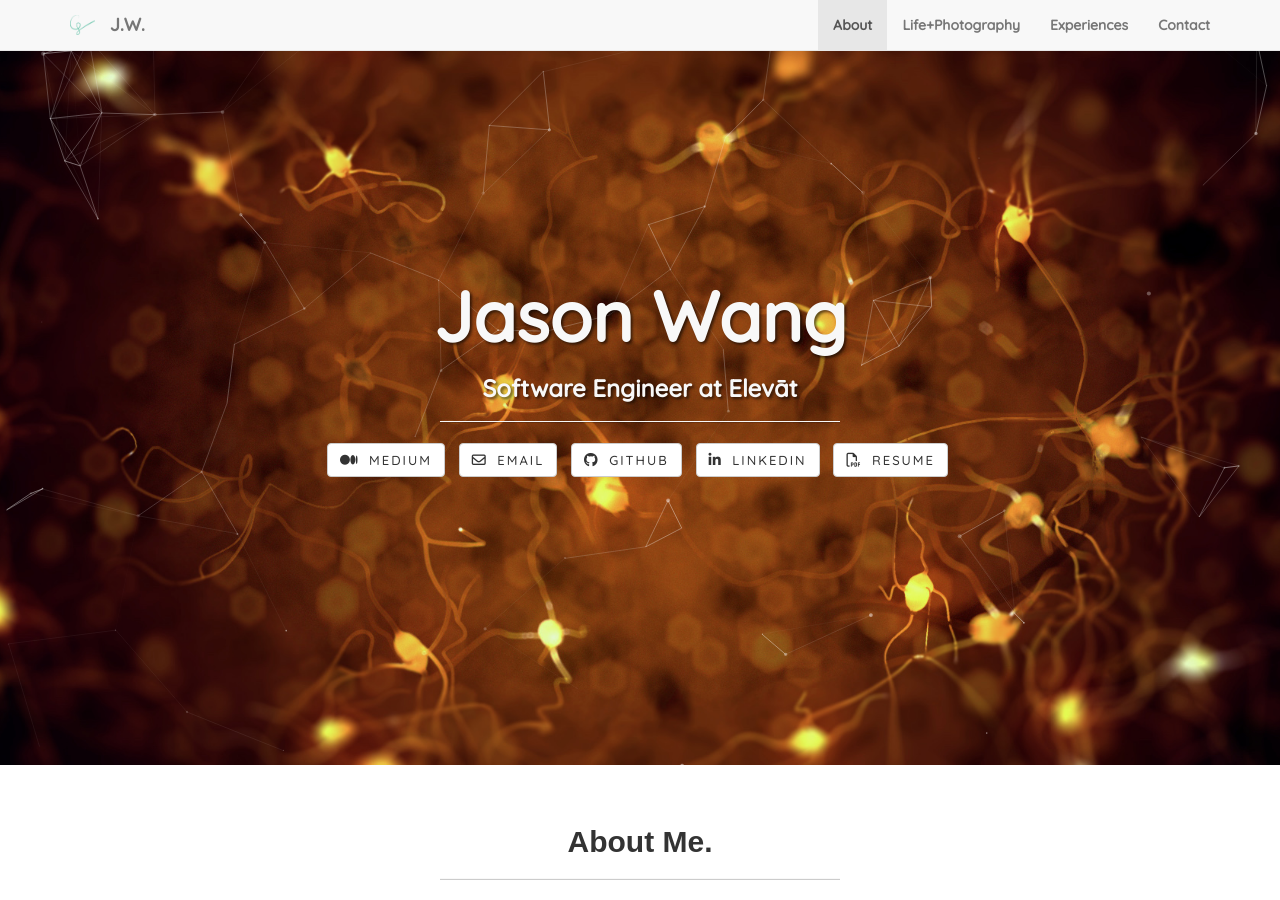
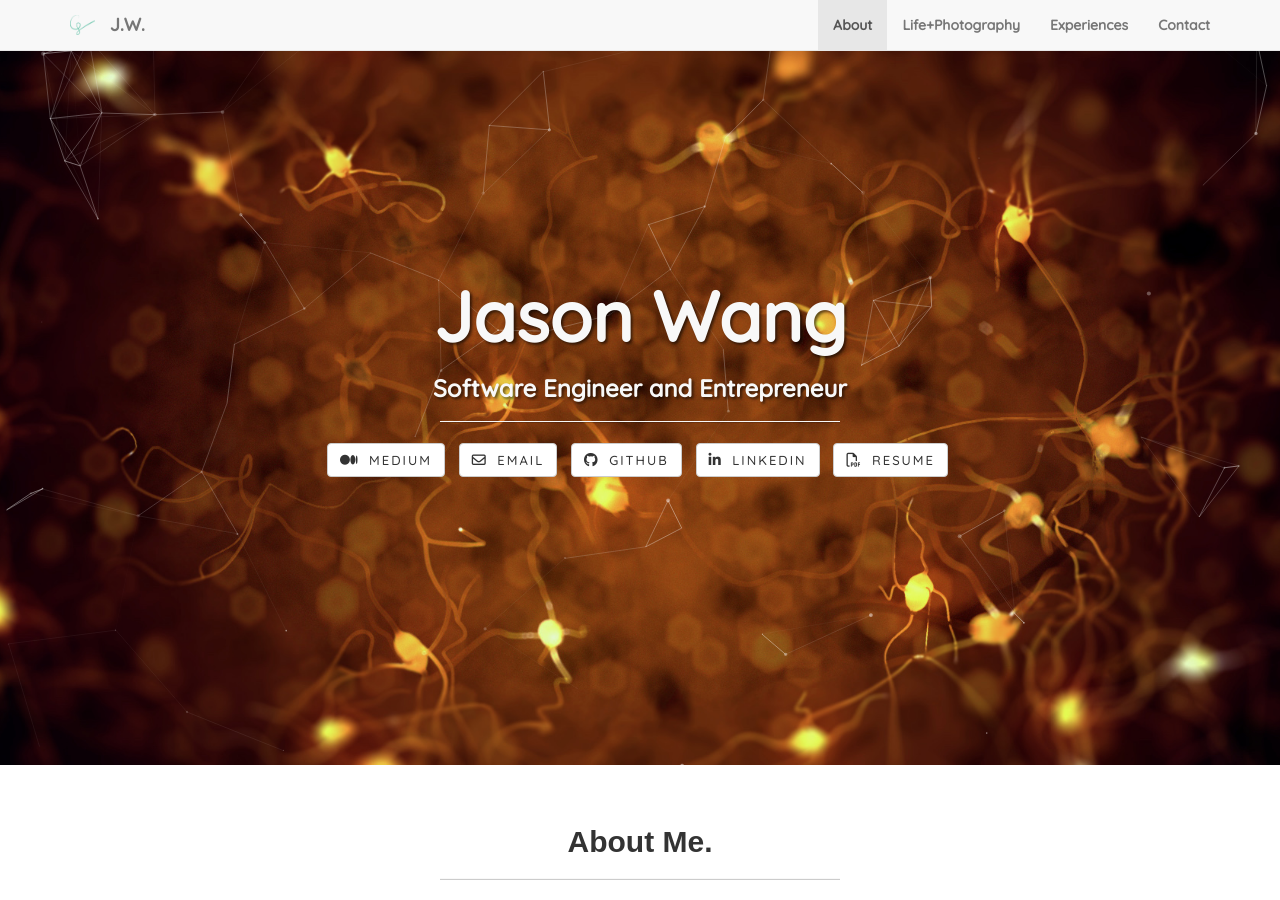
Before and after one commit to jawang94/jawang94.github.io, a Jekyll site: the page built from index.html, in a window 1280 px wide and 900 px high. Built offline with Jekyll 4.4.1, drawn with Linux system fonts in a browser that asks for light colours; nearby versions of some CDN libraries.

Commit message:
Profile update

```diff
--- a/_config.yml
+++ b/_config.yml
@@ -4,7 +4,7 @@
 
 url: http://jawang94.github.io/
 title: Jason W.
-email: jason.wang@psu.edu
+email: wang.jason.010@gmail.com
 author: Jason Wang
 description: > # "Jason Wang's Personal Page"
 
--- a/index.html
+++ b/index.html
@@ -3,5 +3,5 @@ layout: default
 title: J.W.
 head: J.W.
 author: Jason Wang
-description: Software Engineer at Elevāt
+description: Software Engineer and Entrepreneur
 ---
```
